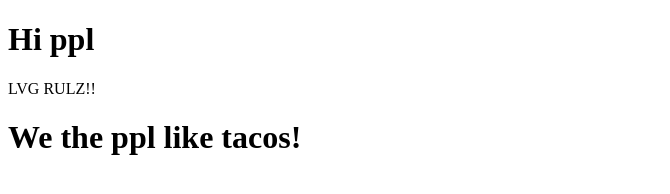
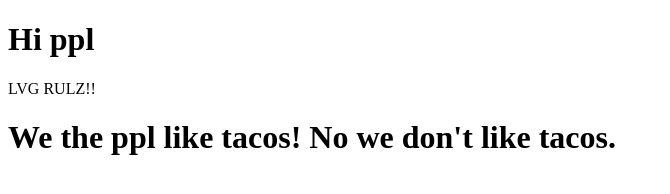
Before and after one commit to VernH/practice, a plain HTML site: page index.html in a window 1280 px wide. Shown: the whole page, without its empty margins (0-670 px from the left). Drawn offline with Linux system fonts and the light colour scheme.

Commit message:
h1 changes

```diff
--- a/index.html
+++ b/index.html
@@ -7,7 +7,7 @@
 <h1>Hi ppl</h1>
 <p>LVG RULZ!!</p>
 
-<h1>We the ppl like tacos!</h1>
+<h1>We the ppl like tacos! No we don't like tacos.</h1>
 
 </body>
 </html>
```
